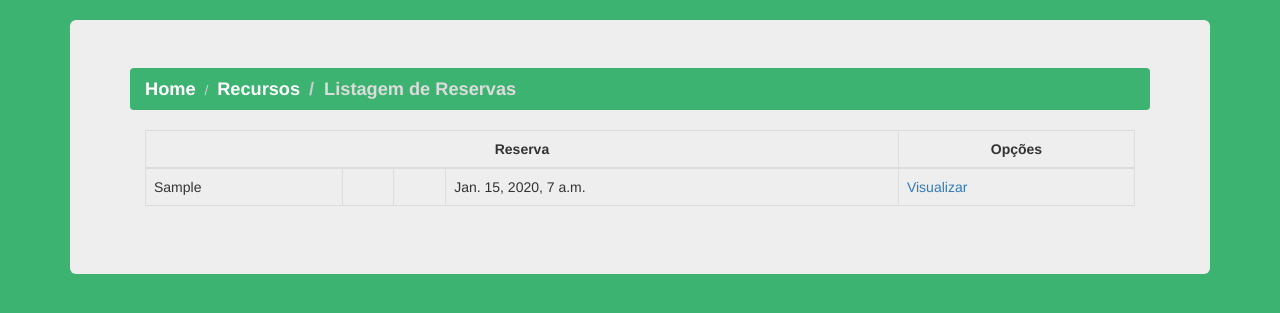
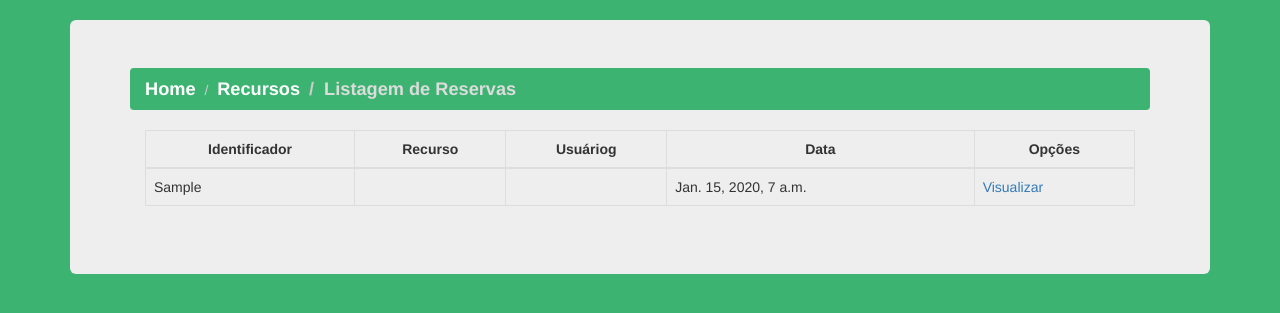
Before and after one commit to Isaius/Resman, a Django app: page /reserva/listar/ in a window 1280 px wide. Shown: the part 52-365 px from the top of the page. Run offline with Django 3.2, Linux system fonts and the light colour scheme; tables that the repository leaves empty hold one stand-in row (values such as "Sample post"); some libraries are stand-ins or nearby versions.

Commit message:
Corrigir pagina de listagem de reservas

```diff
--- a/templates/listar_reservas.html
+++ b/templates/listar_reservas.html
@@ -100,7 +100,10 @@
             <table class="table table-bordered table-hover">
                 <thead>
                     <tr>
-                        <th colspan="4">Reserva</th>
+                        <th>Identificador</th>
+                        <th>Recurso</th>
+                        <th>Usuáriog</th>
+                        <th>Data</th>
                         <th>Opções</th>
                     </tr>
                 </thead>
```
